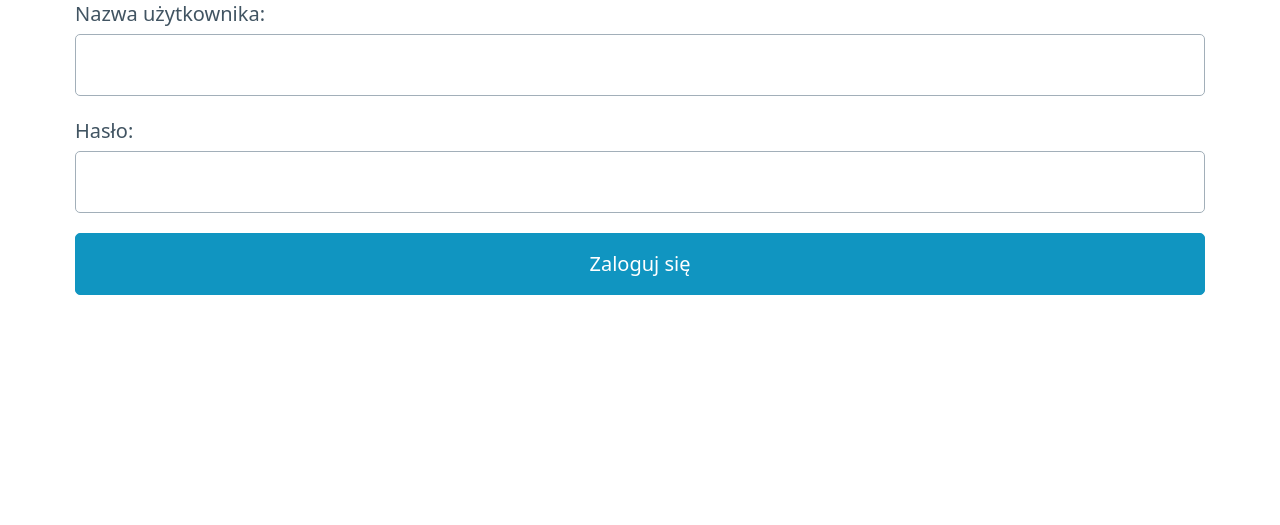
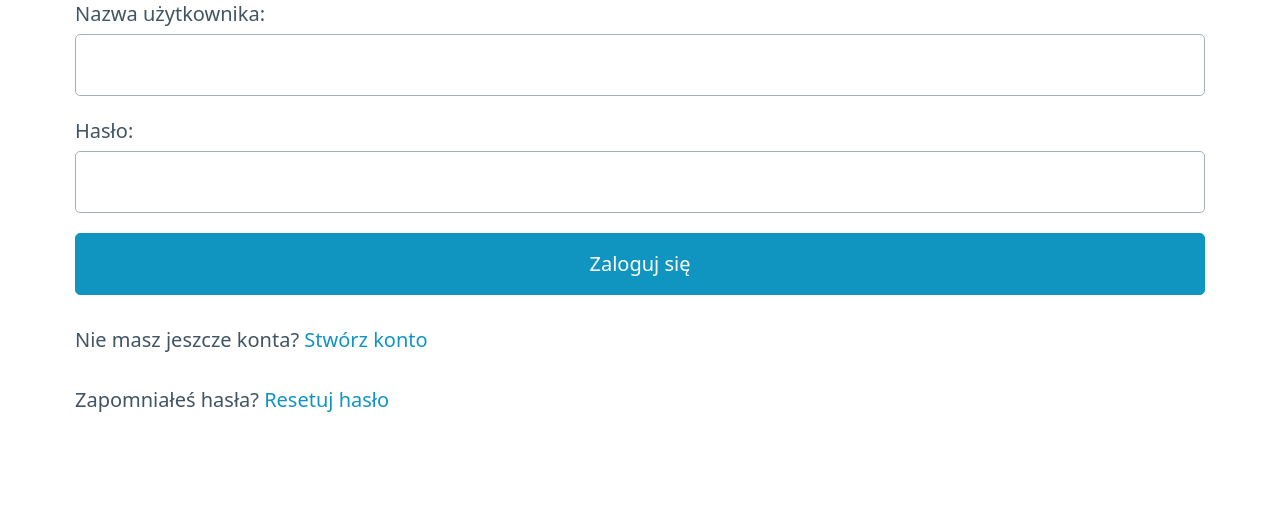
Before and after one commit to Roger2332/Projekt_Koncowy_SDA, a Django app: page /accounts/login/ in a window 1280 px wide. Shown: the part 286-811 px from the top of the page. Before the commit the page ends 581 px from the top, so only its background shows below. Run offline with Django 5.2, Linux system fonts and the light colour scheme; some libraries are stand-ins or nearby versions.

Commit message:
ZMIANA STRONY LOGOWANIA

```diff
--- a/templates/registration/login.html
+++ b/templates/registration/login.html
@@ -15,5 +15,11 @@
         </div>
         <button type="submit" class="btn btn-primary">Zaloguj się</button>
     </form>
+    <div class="mt-3">
+        <p>Nie masz jeszcze konta? <a href="{% url 'user' %}" class="btn btn-outline-primary">Stwórz konto</a></p>
+    </div>
+    <div class="mt-3">
+        <p>Zapomniałeś hasła? <a href="{% url 'password_reset' %}" class="btn btn-outline-primary">Resetuj hasło</a></p>
+    </div>
 </div>
 {% endblock %}
```
Lines whose indentation alone changed are shown as unchanged.
